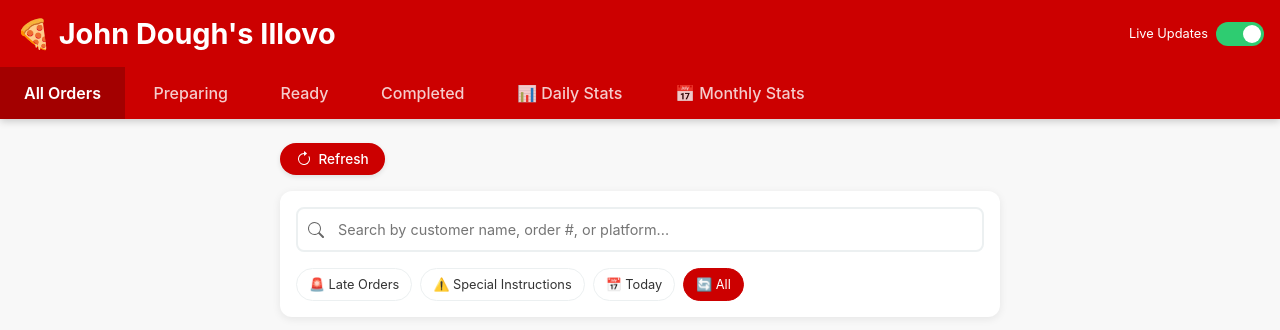
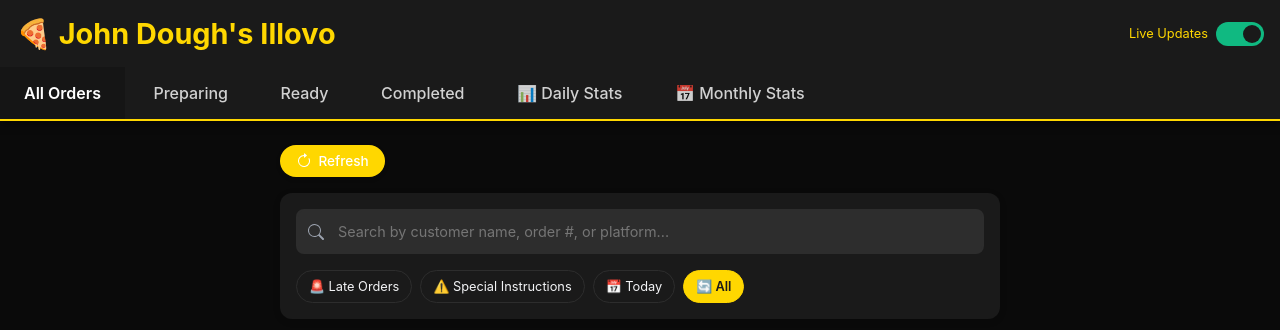
Before and after one commit to Logic06183/illovo-pizza-manager, a plain HTML site: page index.html in a window 1280 px wide. Shown: the top 330 px of the page. Drawn offline with nearby package versions, Linux system fonts and the light colour scheme; no server answers.

Commit message:
style: align colour scheme with Linden dashboard (black/gold brand)
Replace red/light theme with John Dough's black and gold palette to
match the Linden React app. Key changes:
- Primary: #cc0000 → #FFD700 (gold accent)
- Background: #f8f8f8 → #0A0A0A (dark)
- Card background: #ffffff → #1A1A1A
- Text: #333333 → #F3F4F6 (near-white for dark bg)
- Header: now dark (#1A1A1A) with gold bottom border and gold text
- Active filter button: gold bg with dark text (legible on gold)
- Alert messages styled to dark theme

Co-Authored-By: Claude Sonnet 4.6 <noreply@anthropic.com>

```diff
--- a/styles.css
+++ b/styles.css
@@ -1,18 +1,20 @@
 :root {
-    --primary-color: #cc0000; /* Changed to a stronger red */
-    --secondary-color: #e60000;
-    --background-color: #f8f8f8;
-    --card-background: #ffffff;
-    --text-color: #333333;
-    --text-secondary: #666666;
-    --border-color: #ecf0f1;
-    --success-color: #2ecc71;
-    --info-color: #3498db;
-    --warning-color: #f1c40f;
-    --danger-color: #e60000;
-    --gray-color: #95a5a6;
-    --dark-color: #34495e;
-    --header-text-color: #ffffff;
+    /* John Dough's brand palette — matches Linden dashboard */
+    --primary-color: #FFD700;       /* Gold accent */
+    --primary-dark: #FFC000;        /* Darker gold */
+    --background-color: #0A0A0A;    /* Main dark background */
+    --card-background: #1A1A1A;     /* Card / sidebar dark */
+    --card-secondary: #2D2D2D;      /* Slightly lighter dark */
+    --text-color: #F3F4F6;          /* Primary text (near-white) */
+    --text-secondary: #9CA3AF;      /* Muted gray text */
+    --border-color: #2D2D2D;        /* Dark border */
+    --success-color: #10B981;       /* Green */
+    --info-color: #3B82F6;          /* Blue */
+    --warning-color: #F97316;       /* Orange */
+    --danger-color: #EF4444;        /* Red (danger only) */
+    --gray-color: #4B5563;          /* Mid gray */
+    --dark-color: #111111;          /* Deepest dark */
+    --header-text-color: #FFD700;   /* Gold text on dark header */
 }
 
 * {
@@ -37,12 +39,13 @@ body {
 
 /* Header Styles */
 header {
-    background-color: var(--primary-color);
+    background-color: var(--card-background);
     color: var(--header-text-color);
     position: sticky;
     top: 0;
     z-index: 100;
-    box-shadow: 0 2px 8px rgba(0, 0, 0, 0.2);
+    box-shadow: 0 2px 8px rgba(0, 0, 0, 0.6);
+    border-bottom: 2px solid var(--primary-color);
 }
 
 .header-content {
@@ -104,7 +107,7 @@ h1 {
     width: 18px;
     left: 3px;
     bottom: 3px;
-    background-color: white;
+    background-color: var(--card-background);
     transition: .4s;
     border-radius: 50%;
 }
@@ -160,7 +163,7 @@ main {
 /* Search and Filter Section */
 .search-filter-section {
     margin-bottom: 1rem;
-    background-color: white;
+    background-color: var(--card-background);
     border-radius: 12px;
     padding: 1rem;
     box-shadow: 0 2px 8px rgba(0,0,0,0.08);
@@ -189,7 +192,8 @@ main {
     border: 2px solid var(--border-color);
     border-radius: 8px;
     font-size: 0.9rem;
-    background-color: white;
+    background-color: var(--card-secondary);
+    color: var(--text-color);
     transition: border-color 0.2s ease;
 }
 
@@ -225,7 +229,7 @@ main {
     padding: 0.5rem 0.75rem;
     border: 1px solid var(--border-color);
     border-radius: 20px;
-    background-color: white;
+    background-color: var(--card-background);
     color: var(--text-color);
     font-size: 0.8rem;
     cursor: pointer;
@@ -240,8 +244,9 @@ main {
 
 .quick-filter-btn.active {
     background-color: var(--primary-color);
-    color: white;
+    color: #1A1A1A;
     border-color: var(--primary-color);
+    font-weight: 600;
 }
 
 .search-results-info {
@@ -285,11 +290,11 @@ main {
 .order-card {
     background-color: var(--card-background);
     border-radius: 12px;
-    box-shadow: 0 2px 10px rgba(0,0,0,0.08);
+    box-shadow: 0 2px 10px rgba(0,0,0,0.5);
     overflow: hidden;
     transition: transform 0.2s, box-shadow 0.2s;
     margin-bottom: 16px;
-    border-left: 3px solid #eee;
+    border-left: 3px solid var(--border-color);
 }
 
 .order-card:active {
@@ -576,7 +581,9 @@ footer {
 
 /* Alert message */
 .alert-message {
-    background-color: #e8f4f8;
+    background-color: var(--card-secondary);
+    color: var(--primary-color);
+    border: 1px solid var(--primary-color);
     padding: 0.75rem;
     border-radius: 8px;
     margin-bottom: 1rem;
@@ -691,7 +698,7 @@ footer {
     position: fixed;
     top: 20px;
     right: 20px;
-    background-color: white;
+    background-color: var(--card-background);
     border-radius: 8px;
     box-shadow: 0 4px 12px rgba(0, 0, 0, 0.15);
     padding: 1rem;
@@ -733,7 +740,7 @@ footer {
 
 /* Enhanced Error States */
 .error-state {
-    background-color: white;
+    background-color: var(--card-background);
     border-radius: 12px;
     padding: 2rem;
     margin: 1rem 0;
@@ -875,7 +882,7 @@ footer {
 }
 
 .staff-note {
-    background-color: white;
+    background-color: var(--card-background);
     border-radius: 6px;
     padding: 0.75rem;
     margin-bottom: 0.5rem;
@@ -924,7 +931,7 @@ footer {
 }
 
 .note-dialog {
-    background-color: white;
+    background-color: var(--card-background);
     border-radius: 12px;
     width: 100%;
     max-width: 500px;
```
